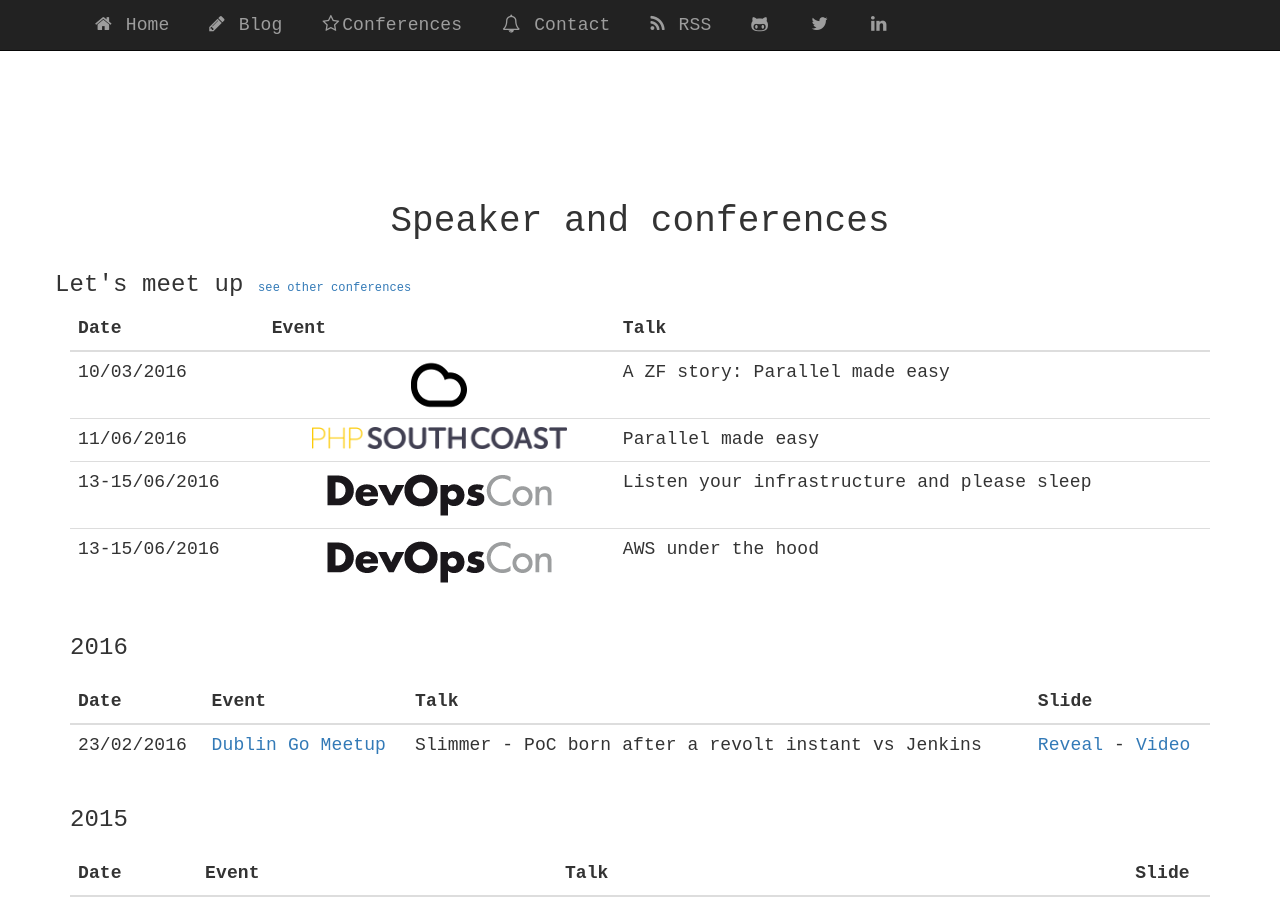
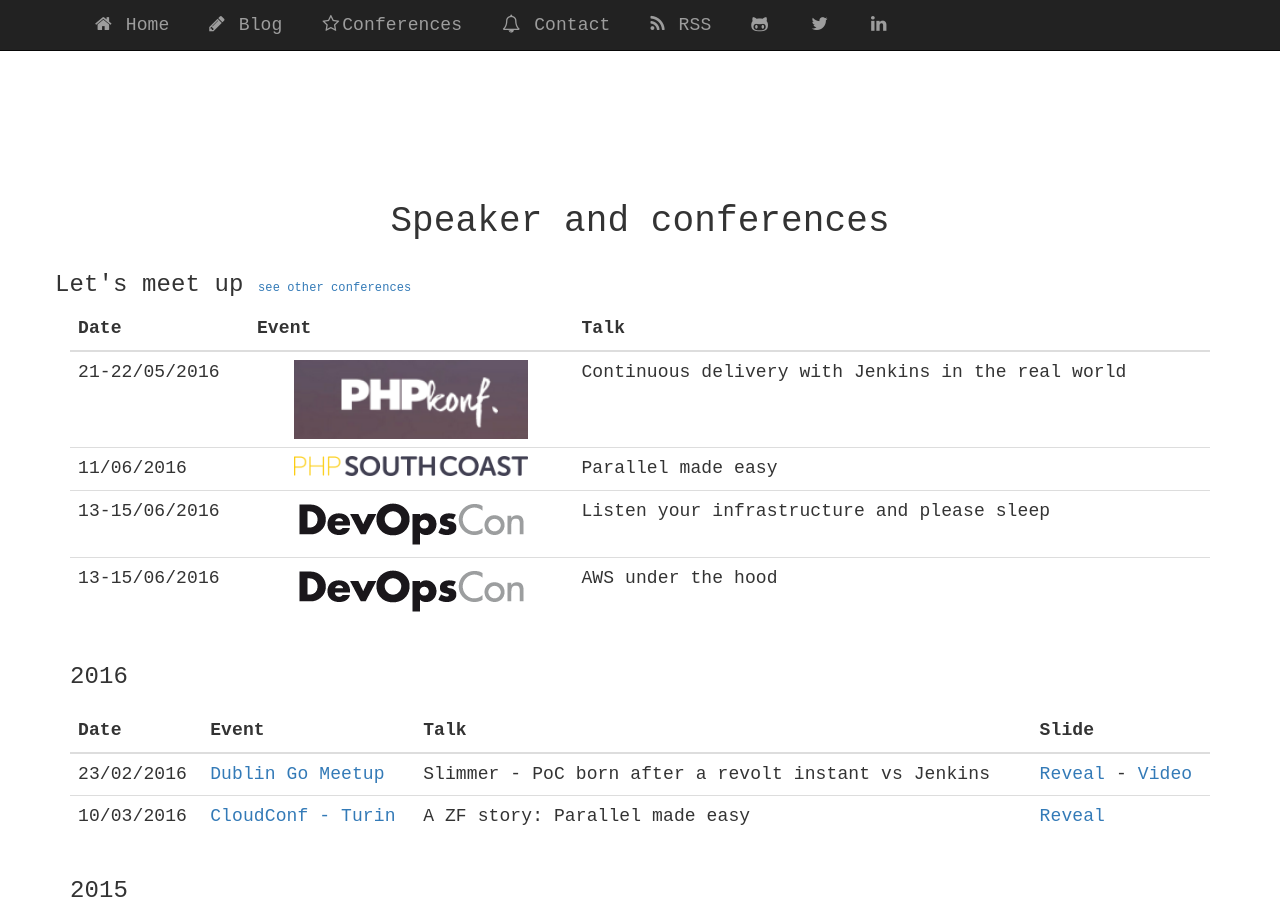
Before and after one commit to gianarb/gianarb.github.com, a Jekyll site: the page built from conferences.html, in a window 1280 px wide and 900 px high. Built offline with Jekyll 4.4.1, drawn with Linux system fonts in a browser that asks for light colours; nearby versions of some CDN libraries.

Commit message:
Add CloudConf as past and PHPKonf

```diff
--- a/_includes/next-events.html
+++ b/_includes/next-events.html
@@ -12,11 +12,11 @@
           </thead>
           <tbody>
             <tr>
-              <td>10/03/2016</td>
-              <td><a href="http://cloudconf.it" target="_blank">
-                <img class="conf img-responsive" src="/img/conf/cloudconf.png">
+              <td>21-22/05/2016</td>
+              <td><a href="http://phpkonf.org/" target="_blank">
+                <img style="width: 76%;height: 100%;" class="conf img-responsive" src="/img/conf/phpkonf.png">
               </a></td>
-              <td>A ZF story: Parallel made easy</td>
+                  <td>Continuous delivery with Jenkins in the real world</td>
             </tr>
             <tr>
               <td>11/06/2016</td>
--- a/conferences.html
+++ b/conferences.html
@@ -35,6 +35,12 @@ tags: Technology Evangelism, speaker, conference
               <td><a href="http://www.meetup.com/Dublin-Go-Meetup/" target="_blank">Dublin Go Meetup</a></td>
               <td>Slimmer - PoC born after a revolt instant vs Jenkins</td>
               <td><a href="http://gianarb.it/slimmer-poc-slide/" target="_blank">Reveal</a> - <a href="https://www.youtube.com/watch?v=CWCHT3GClMM" target="_blank">Video</a></td>
+            </tr>
+            <tr>
+              <td>10/03/2016</td>
+              <td><a href="http://cloudconf.it" target="_blank">CloudConf - Turin</a></td>
+              <td>A ZF story: Parallel made easy</td>
+              <td><a href="http://gianarb.it/parallel-made-easy/" target="_blank">Reveal</a></td>
             </tr>
           </tbody>
         </table>
```
Also changed, not shown: img/conf/phpkonf.png (added).
